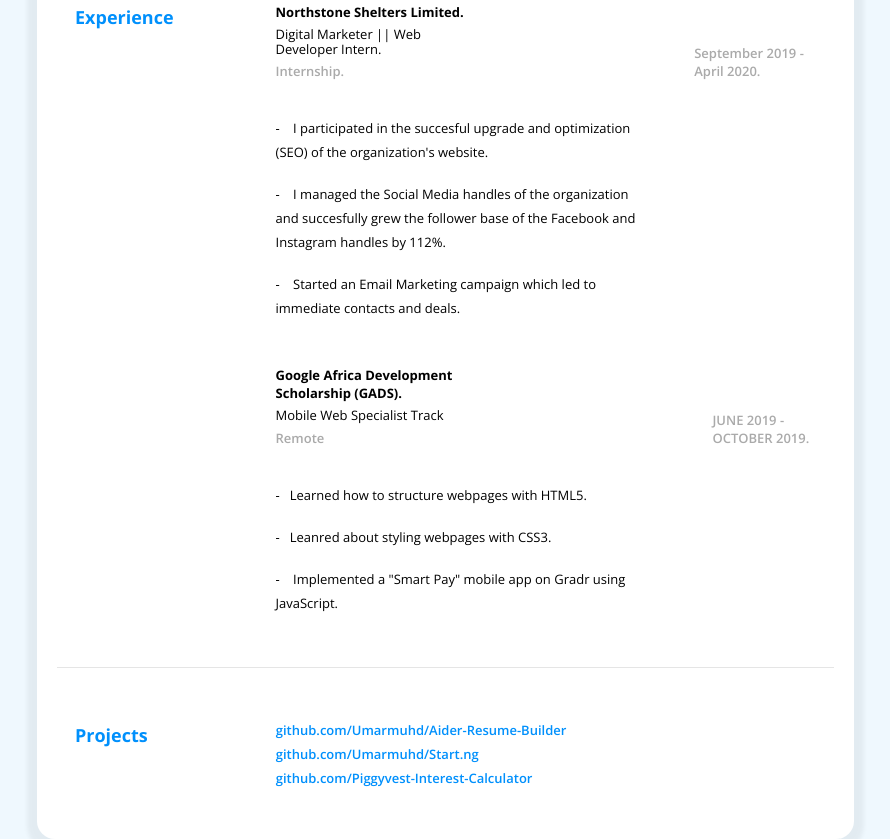
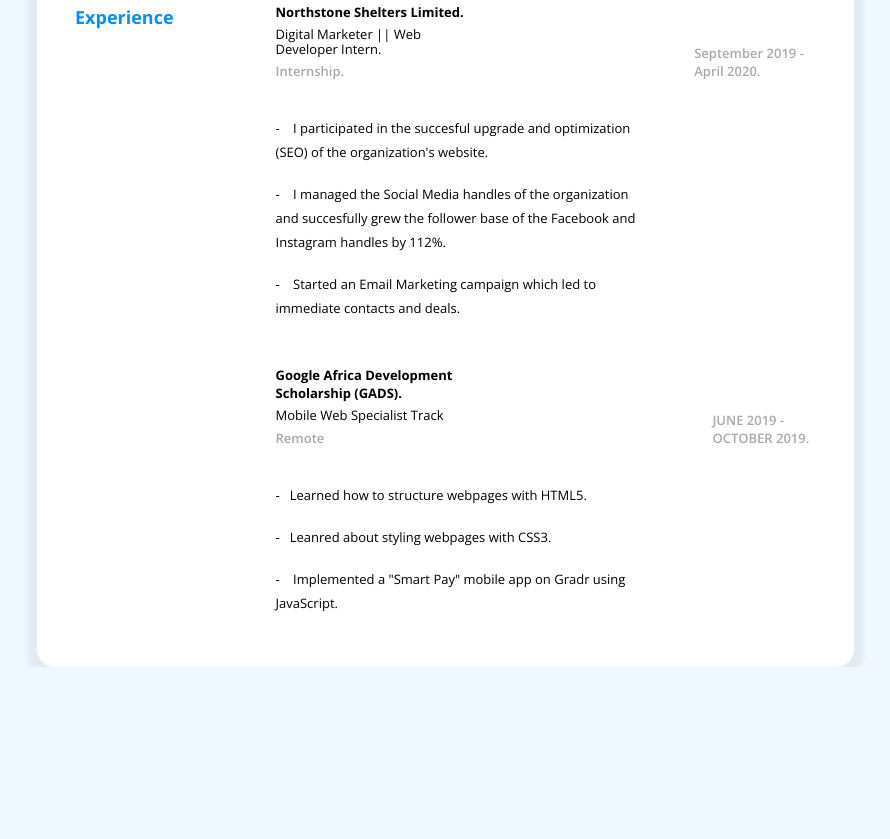
Before and after one commit to Bobby-k10/Bob.Kuhwa.github.io, a plain HTML site: page index.html in a window 1280 px wide. Shown: the part 1129-1968 px from the top of the page, without its empty margins (177-1067 px from the left). After the commit the page ends 1796 px from the top, so only its background shows below. Drawn offline with nearby package versions, Linux system fonts and the light colour scheme.

Commit message:
Here we go!

```diff
--- a/index.html
+++ b/index.html
@@ -190,30 +190,6 @@
           </div>
         </div>
 
-        <div class="project section">
-          <div class="item-title">
-            <p class="bold">Projects</p>
-          </div>
-          <div class="item-body">
-            <p>
-              <a href="https://github.com/Umarmuhd/Aider-Resume-Builder"
-                >github.com/Umarmuhd/Aider-Resume-Builder</a
-              >
-            </p>
-            <p>
-              <a href="https://github.com/Umarmuhd/Start.ng"
-                >github.com/Umarmuhd/Start.ng</a
-              >
-            </p>
-            <p>
-              <a
-                href="https://github.com/Umarmuhd/PiggyVest-Interest-Calculator"
-                >github.com/Piggyvest-Interest-Calculator</a
-              >
-            </p>
-          </div>
-        </div>
-
         <div id="darkBtnS" class="dark_mode_for_small">
           <a href="#"
             ><img class="moon" src="./assets/images/moon.svg" alt=""
```
